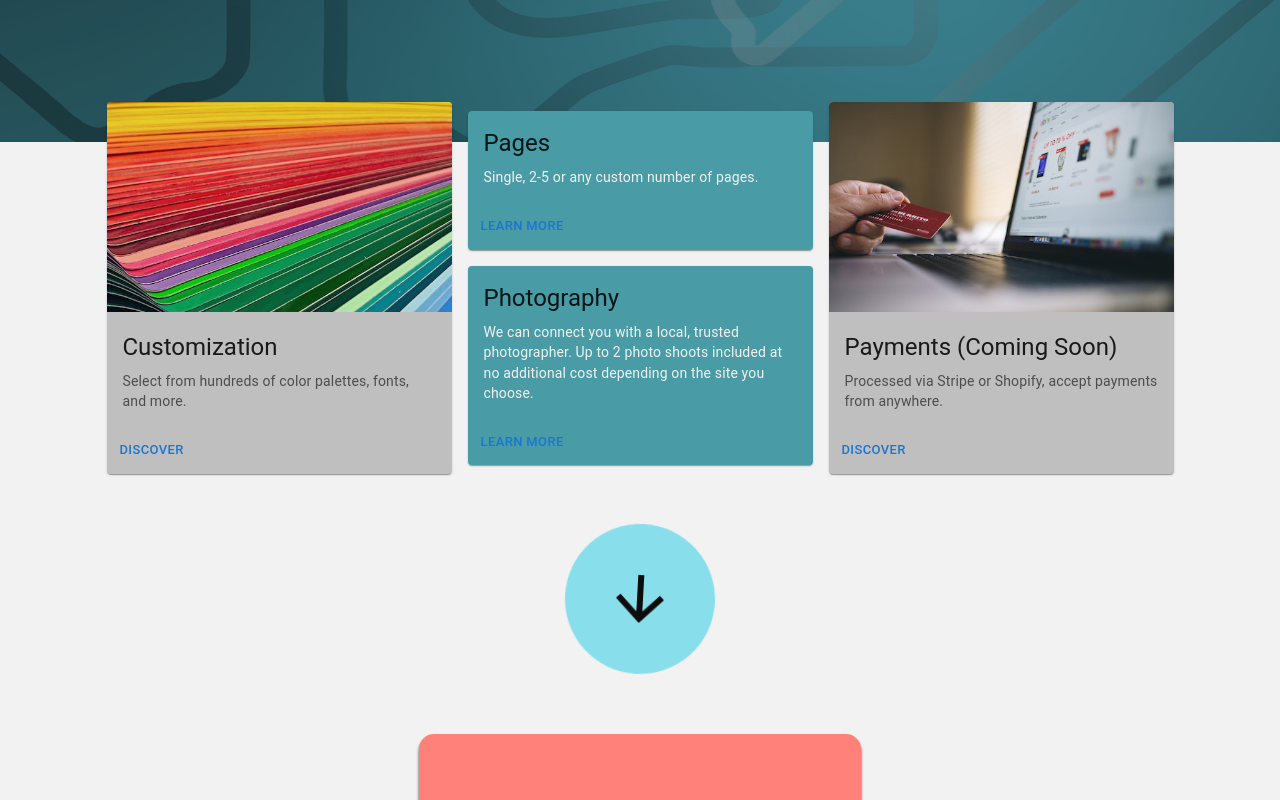
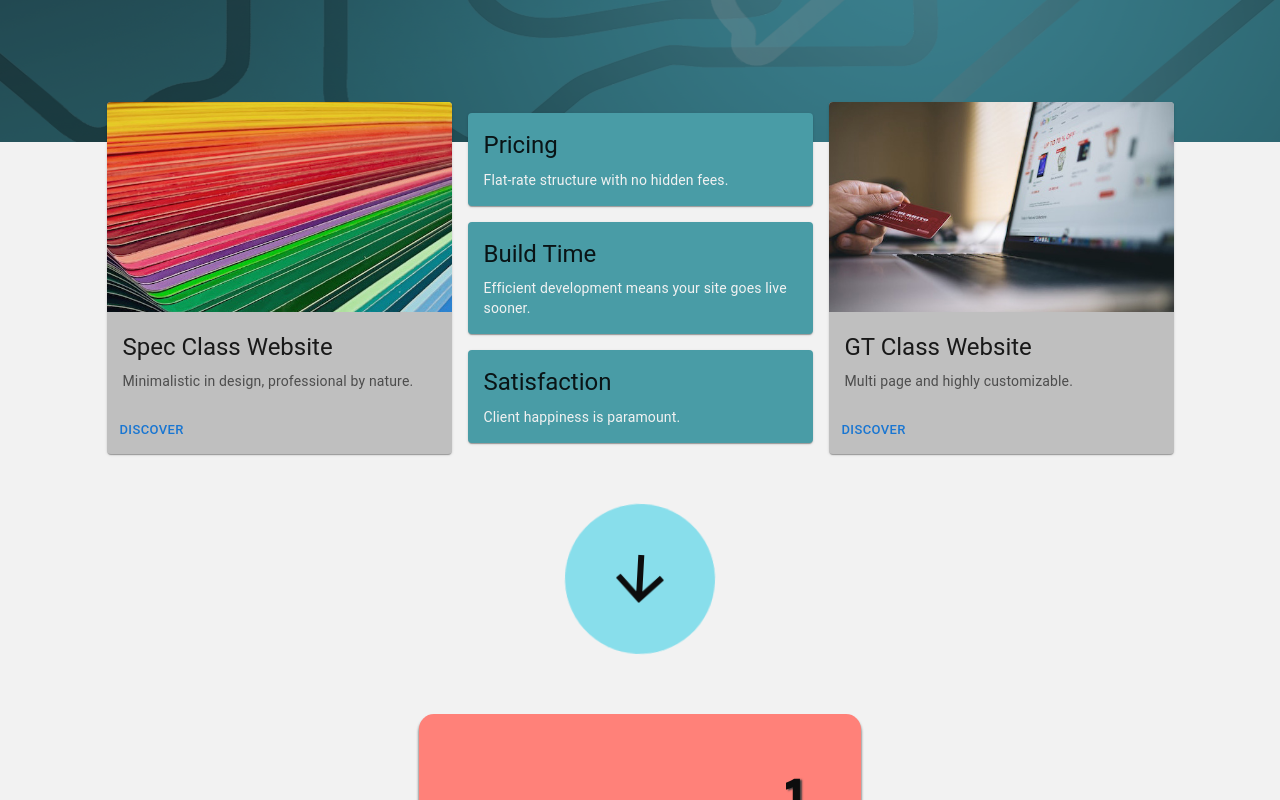
Before and after one commit to argounova/turn17-media, a Next.js app: page / in a window 1280 px wide. Shown: the part 560-1360 px from the top of the page. Built offline with nearby package versions, Linux system fonts and the light colour scheme; no server answers.

Commit message:
main features updates

```diff
--- a/components/FeaturePhotoCard.jsx
+++ b/components/FeaturePhotoCard.jsx
@@ -29,7 +29,7 @@ export default function FeaturePhotoCard({cardImage, altText, title, description
         </CardContent>
       </CardActionArea>
       <CardActions>
-        <Button size="small" color="primary">
+        <Button size="small" color="primary" href='/get-started/singlepage'>
           Discover
         </Button>
       </CardActions>
--- a/components/FeatureTextCard.jsx
+++ b/components/FeatureTextCard.jsx
@@ -22,9 +22,6 @@ export default function FeatureTextCard({title, description}) {
           </Typography>
         </CardContent>
       </CardActionArea>
-      <CardActions>
-        <Button size="small">Learn More</Button>
-      </CardActions>
     </Card>
   );
 }
--- a/components/MainFeatures.jsx
+++ b/components/MainFeatures.jsx
@@ -20,19 +20,23 @@ export default function MainFeatures() {
           <FeaturePhotoCard
             cardImage={cardImageColors}
             altText='card image colors'
-            title='Customization'
-            description='Select from hundreds of color palettes, fonts, and more.'
+            title='Spec Class Website'
+            description='Minimalistic in design, professional by nature.'
           />
         </Grid>
         <Grid>
             <Stack gap={2}>
                 <FeatureTextCard
-                    title='Pages'
-                    description='Single, 2-5 or any custom number of pages.'
+                    title='Pricing'
+                    description='Flat-rate structure with no hidden fees.'
                 />
                 <FeatureTextCard
-                    title='Photography'
-                    description='We can connect you with a local, trusted photographer.  Up to 2 photo shoots included at no additional cost depending on the site you choose.'
+                    title='Build Time'
+                    description='Efficient development means your site goes live sooner.'
+                />
+                <FeatureTextCard
+                    title='Satisfaction'
+                    description='Client happiness is paramount.'
                 />
             </Stack>
         </Grid>
@@ -40,8 +44,8 @@ export default function MainFeatures() {
           <FeaturePhotoCard
             cardImage={cardImagePayments}
             altText='card image payments'
-            title='Payments (Coming Soon)'
-            description='Processed via Stripe or Shopify, accept payments from anywhere.'
+            title='GT Class Website'
+            description='Multi page and highly customizable.'
           />
         </Grid>
       </Grid>
```
